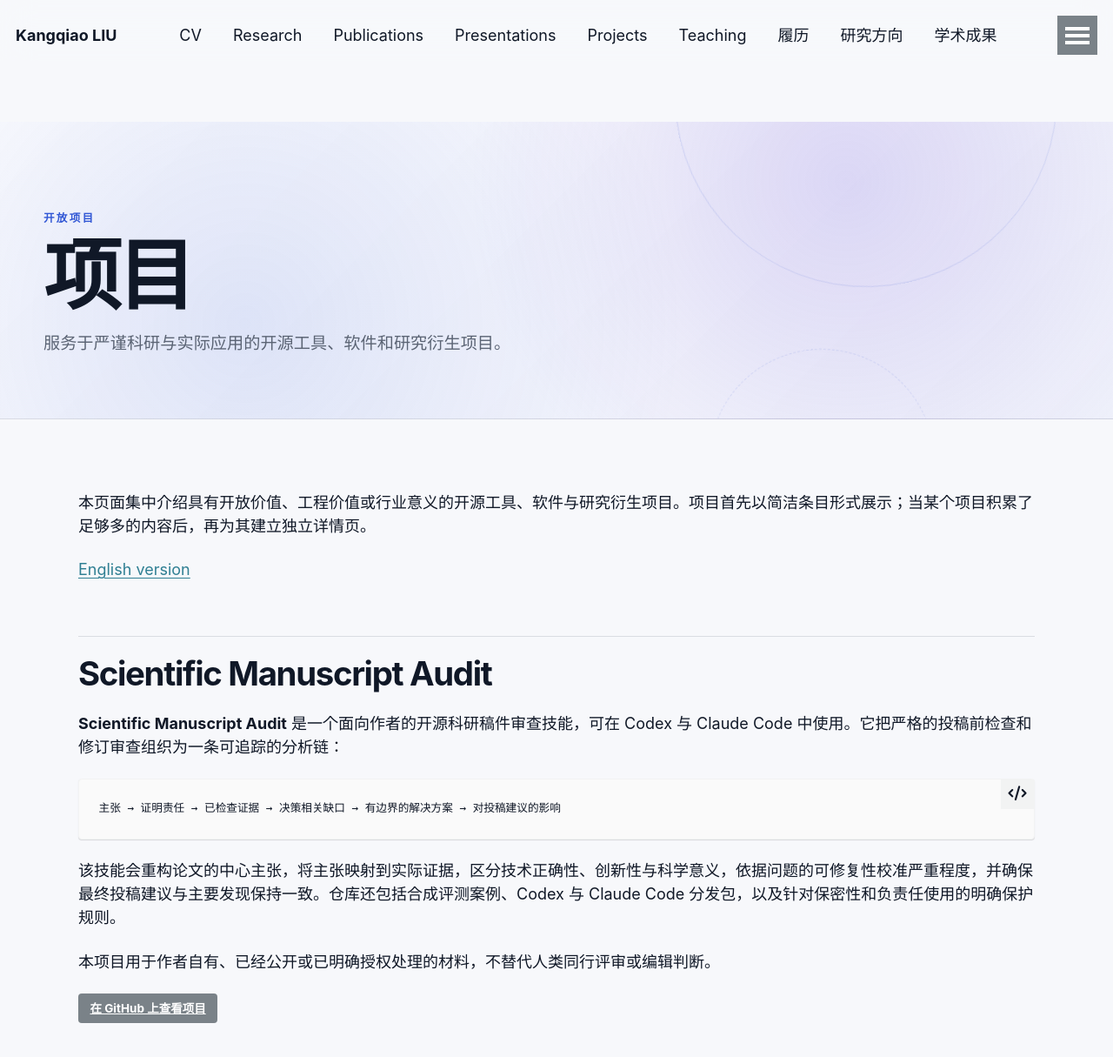
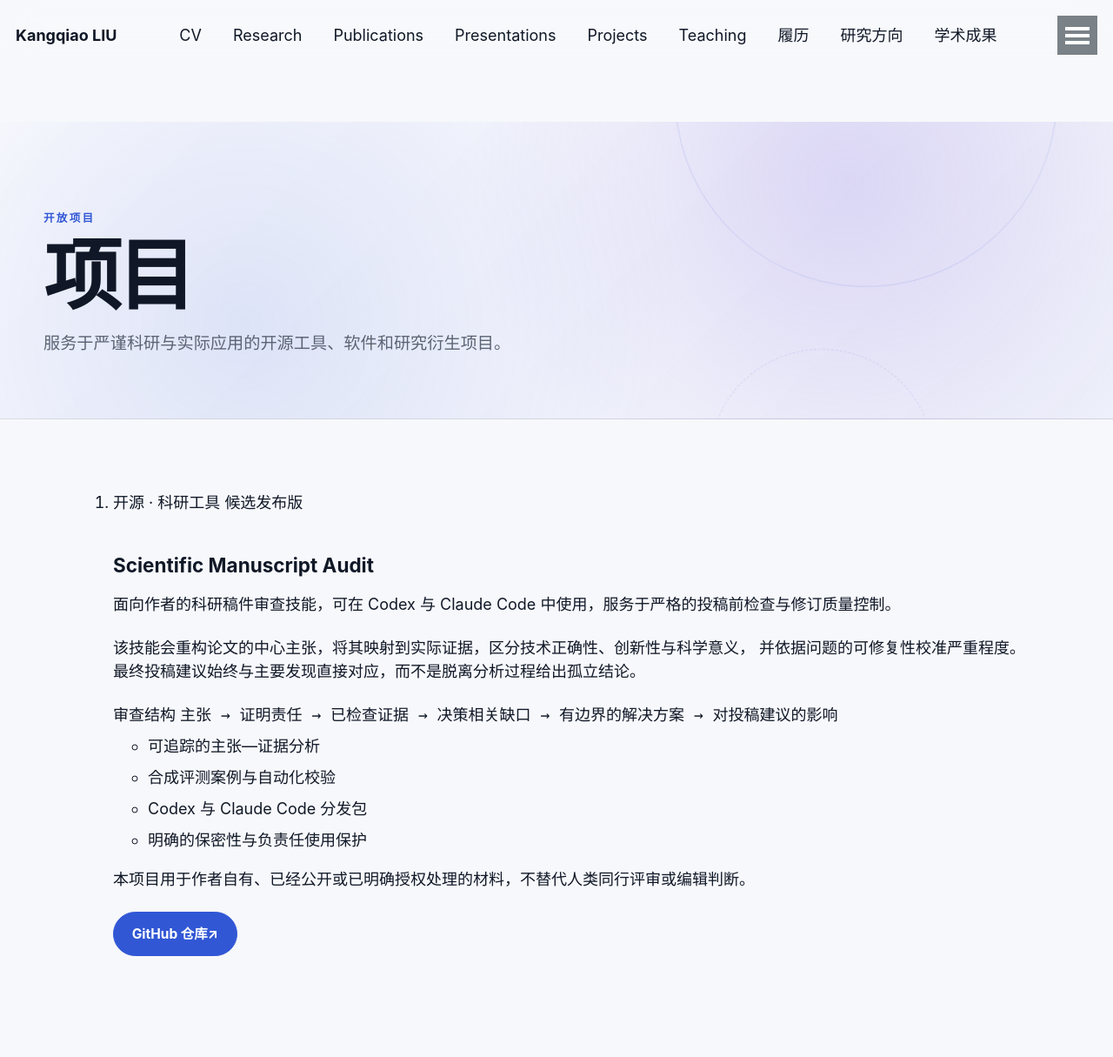
Before and after one commit to KangqiaoLiu/KangqiaoLiu.github.io, a Jekyll site: the page built from _pages/projects_zh.md, in a window 1280 px wide and 1400 px high. Shown: the top 1215 px of the window at 87% size. Built offline with Jekyll 4.4.1, drawn with Linux system fonts in a browser that asks for light colours.

Commit message:
Rebuild Chinese projects page as scalable cards

````diff
--- a/_pages/projects_zh.md
+++ b/_pages/projects_zh.md
@@ -5,22 +5,46 @@
 author_profile: true
 ---
 
-{% include base_path %}
+<ol class="project-list" aria-label="开放项目">
+  <li class="project-card">
+    <div class="project-card__header">
+      <div class="project-card__meta">
+        <span class="project-card__category">开源 · 科研工具</span>
+        <span class="project-card__status">候选发布版</span>
+      </div>
+      <h2 class="project-card__title">Scientific Manuscript Audit</h2>
+      <p class="project-card__lede">
+        面向作者的科研稿件审查技能，可在 Codex 与 Claude Code 中使用，服务于严格的投稿前检查与修订质量控制。
+      </p>
+    </div>
 
-本页面集中介绍具有开放价值、工程价值或行业意义的开源工具、软件与研究衍生项目。项目首先以简洁条目形式展示；当某个项目积累了足够多的内容后，再为其建立独立详情页。
+    <div class="project-card__content">
+      <p>
+        该技能会重构论文的中心主张，将其映射到实际证据，区分技术正确性、创新性与科学意义，
+        并依据问题的可修复性校准严重程度。最终投稿建议始终与主要发现直接对应，而不是脱离分析过程给出孤立结论。
+      </p>
 
-[English version](/projects/)
+      <div class="project-card__workflow" aria-label="审查结构">
+        <span>审查结构</span>
+        <code>主张 → 证明责任 → 已检查证据 → 决策相关缺口 → 有边界的解决方案 → 对投稿建议的影响</code>
+      </div>
 
-## Scientific Manuscript Audit
+      <ul class="project-card__features">
+        <li>可追踪的主张—证据分析</li>
+        <li>合成评测案例与自动化校验</li>
+        <li>Codex 与 Claude Code 分发包</li>
+        <li>明确的保密性与负责任使用保护</li>
+      </ul>
 
-**Scientific Manuscript Audit** 是一个面向作者的开源科研稿件审查技能，可在 Codex 与 Claude Code 中使用。它把严格的投稿前检查和修订审查组织为一条可追踪的分析链：
+      <p class="project-card__scope">
+        本项目用于作者自有、已经公开或已明确授权处理的材料，不替代人类同行评审或编辑判断。
+      </p>
+    </div>
 
-```text
-主张 → 证明责任 → 已检查证据 → 决策相关缺口 → 有边界的解决方案 → 对投稿建议的影响
-```
-
-该技能会重构论文的中心主张，将主张映射到实际证据，区分技术正确性、创新性与科学意义，依据问题的可修复性校准严重程度，并确保最终投稿建议与主要发现保持一致。仓库还包括合成评测案例、Codex 与 Claude Code 分发包，以及针对保密性和负责任使用的明确保护规则。
-
-本项目用于作者自有、已经公开或已明确授权处理的材料，不替代人类同行评审或编辑判断。
-
-[在 GitHub 上查看项目](https://github.com/KangqiaoLiu/scientific-manuscript-audit){: .btn .btn--primary }
+    <div class="project-card__actions">
+      <a class="ai-button ai-button--primary" href="https://github.com/KangqiaoLiu/scientific-manuscript-audit" target="_blank" rel="noopener">
+        GitHub 仓库 <span aria-hidden="true">↗</span>
+      </a>
+    </div>
+  </li>
+</ol>
````
